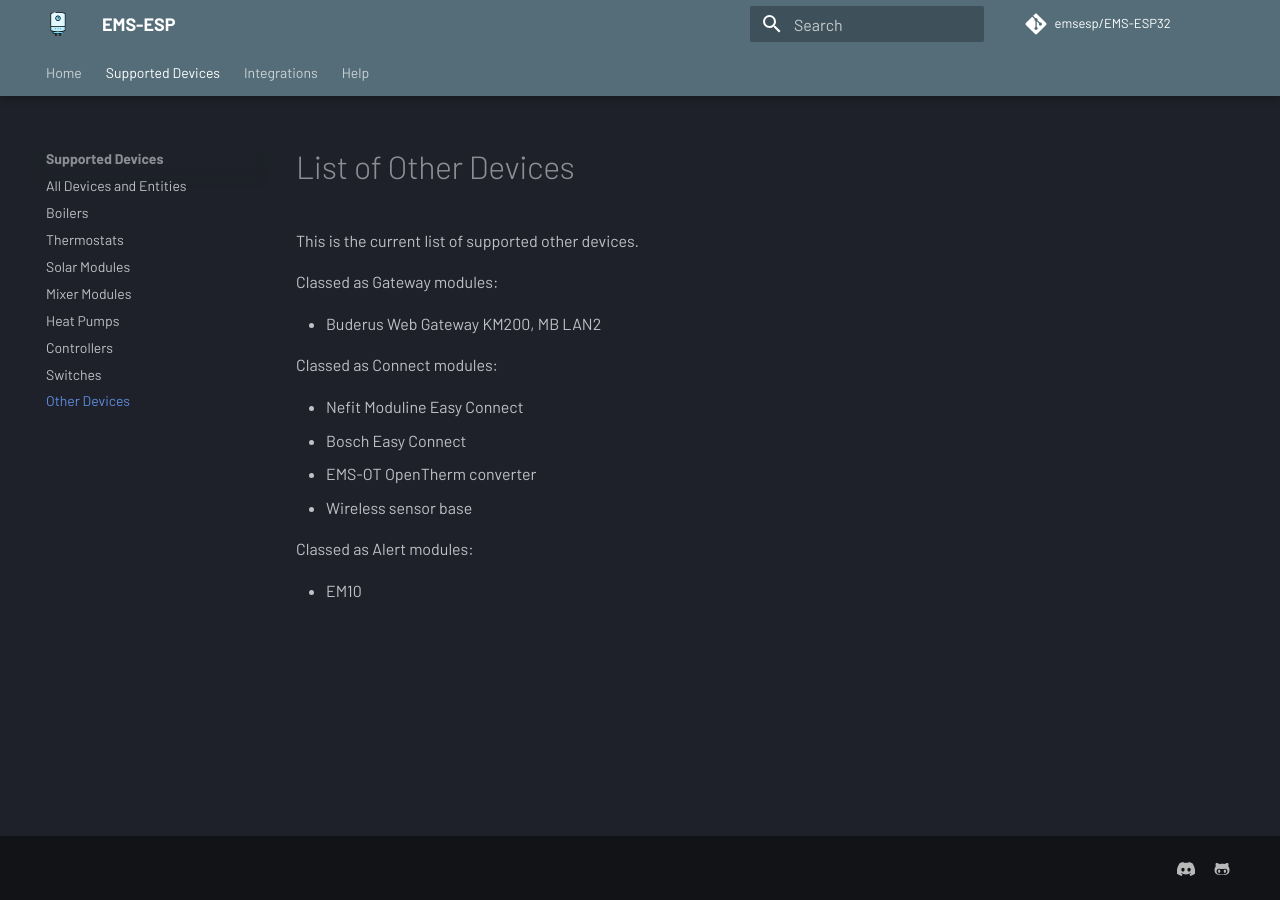
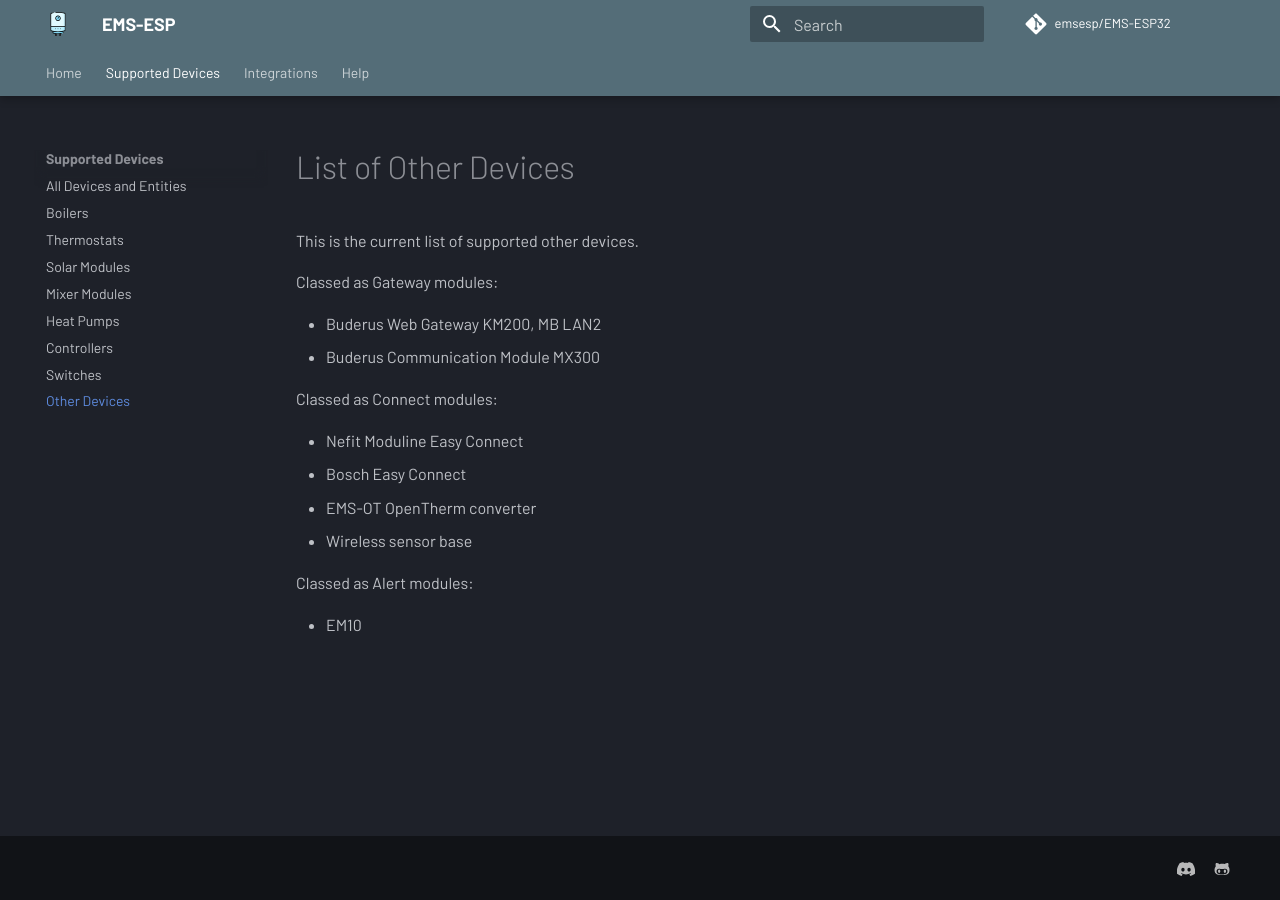
Before and after one commit to emsesp/docs, an MkDocs documentation site: the page built from docs/Other-Devices.md, in a window 1280 px wide. Built offline with MkDocs 1.6.1 and Material for MkDocs 9.7.7, drawn with Linux system fonts in a browser that asks for light colours; comment, search, counter and statistics services are not loaded.

Commit message:
Add Buderus MX300 to Other-Devices.md

```diff
--- a/docs/Other-Devices.md
+++ b/docs/Other-Devices.md
@@ -5,6 +5,7 @@
 Classed as Gateway modules:
 
 - Buderus Web Gateway KM200, MB LAN2
+- Buderus Communication Module MX300
 
 Classed as Connect modules:
 
```
